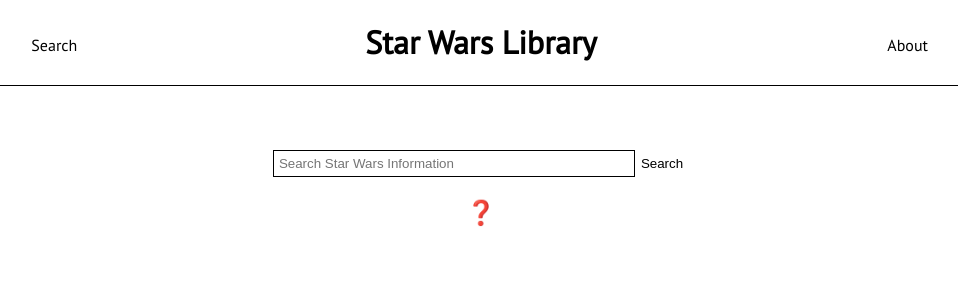
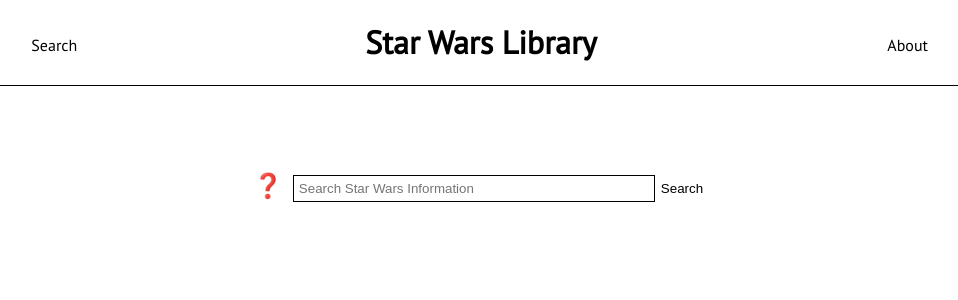
Before and after one commit to gheezl/star-wars-library, a React (Create React App) app: page / in a window 1280 px wide. Shown: the top 300 px of the page, without its empty margins (159-1117 px from the left). Built offline with nearby package versions, Linux system fonts and the light colour scheme.

Commit message:
Adding more to the search page

```diff
--- a/src/components/search-page/search-page.css
+++ b/src/components/search-page/search-page.css
@@ -30,3 +30,8 @@
     display: flex;
     justify-content: center;
 }
+
+.search-border {
+    margin-top: 25px;
+    margin-left: 10px;
+}
--- a/src/components/search-page/search-page.jsx
+++ b/src/components/search-page/search-page.jsx
@@ -6,12 +6,15 @@
 const SearchPage = () => {
     return (
         <Fragment>
-            <div className="input-border" >
-                <input placeholder="Search Star Wars Information" className="input-form" />
-                <button className="search-button" >Search</button>
-            </div>
-            <div className="question-mark-border">
-                <h2>❓</h2>
+            <div className="input-border">
+                <div className="question-mark-border">
+                    <h2>❓</h2>
+                </div>
+                <div className="search-border">
+
+                    <input placeholder="Search Star Wars Information" className="input-form" />
+                    <button className="search-button" >Search</button>
+                </div>
             </div>
         </Fragment>
     )
```
